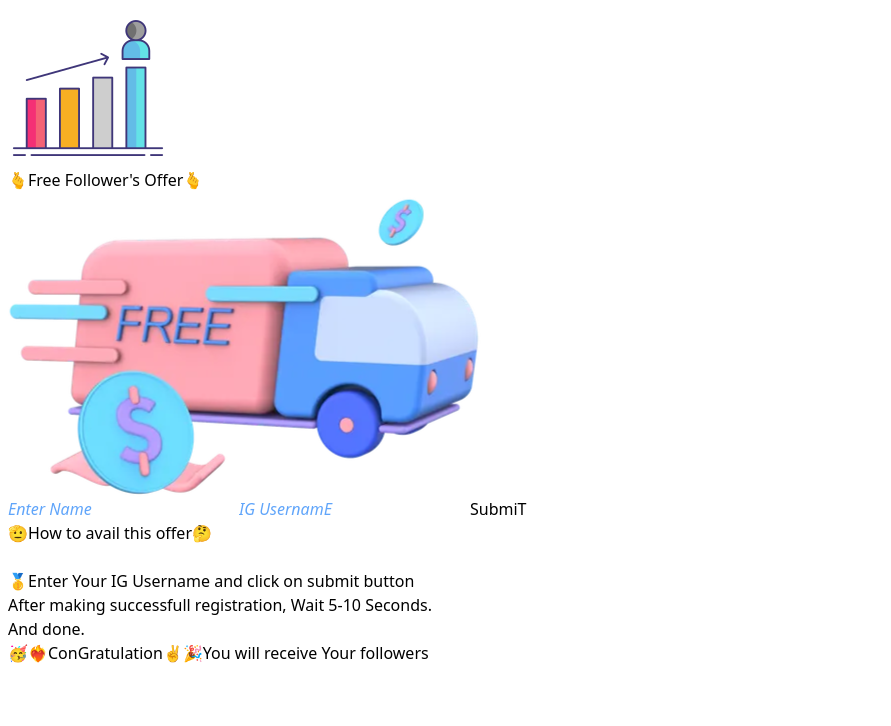
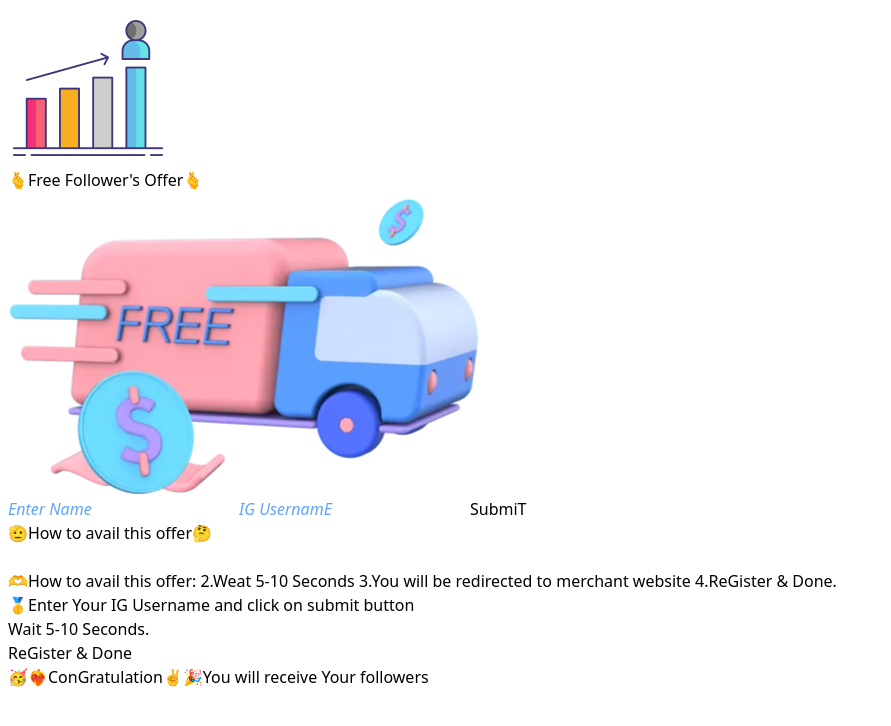
Before and after one commit to eaglefree007/followerswala, a React (Vite) app: page / in a window 1280 px wide. Shown: the top 726 px of the page, without its empty margins (0-891 px from the left). Built offline with nearby package versions, Linux system fonts and the light colour scheme.

Commit message:
Update App.jsx
text added to link

```diff
--- a/src/App.jsx
+++ b/src/App.jsx
@@ -21,12 +21,18 @@ function App()
         <Username/>
           <p className="flex justify-center text-xl font-bold ">🫡How to avail this offer🤔</p>
           <br />
+        🫶How to avail this offer:
+        2.Weat 5-10 Seconds
+
+3.You will be redirected to merchant website
+
+4.ReGister & Done.
         <ul className=" text-md flex flex-col text-center">
           <li className="">🥇Enter Your IG Username and click on submit button</li>
-          <li className="">After making successfull registration, Wait 5-10 Seconds.
+          <li className="">Wait 5-10 Seconds.
               {/* <a href="https://teleGram.me/onlineluterr" className='text-blue-500 hover:text-blue-600 hover:cursor-pointer'>this Telegram</a> */}
           </li>
-          <li className="">And done.</li>
+          <li className="">ReGister & Done</li>
         </ul>
         <div className="flex flex-col items-center">
           <span className="block text-xl">🥳❤️‍🔥ConGratulation✌️🎉</span>
```
